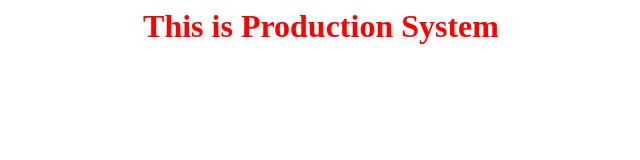
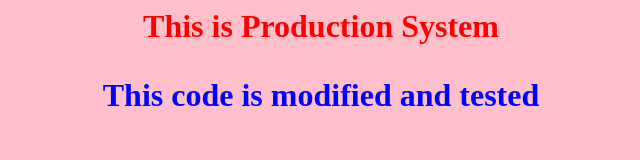
Before and after one commit to piyush1000mehta/task1, a plain HTML site: page index.html in a window 1280 px wide. Shown: the whole page, without its empty margins (319-959 px from the left). Drawn offline with Linux system fonts and the light colour scheme.

Commit message:
first on developer

```diff
--- a/index.html
+++ b/index.html
@@ -1,7 +1,8 @@
-<body>
+<body style="background-color:pink">
 	<h1>
 		<center>
 			<p style="color:red">This is Production System</p>
+			<p style="color:blue">This code is modified and tested </p>
 		</center>
 	</h1>
 </body>
```
